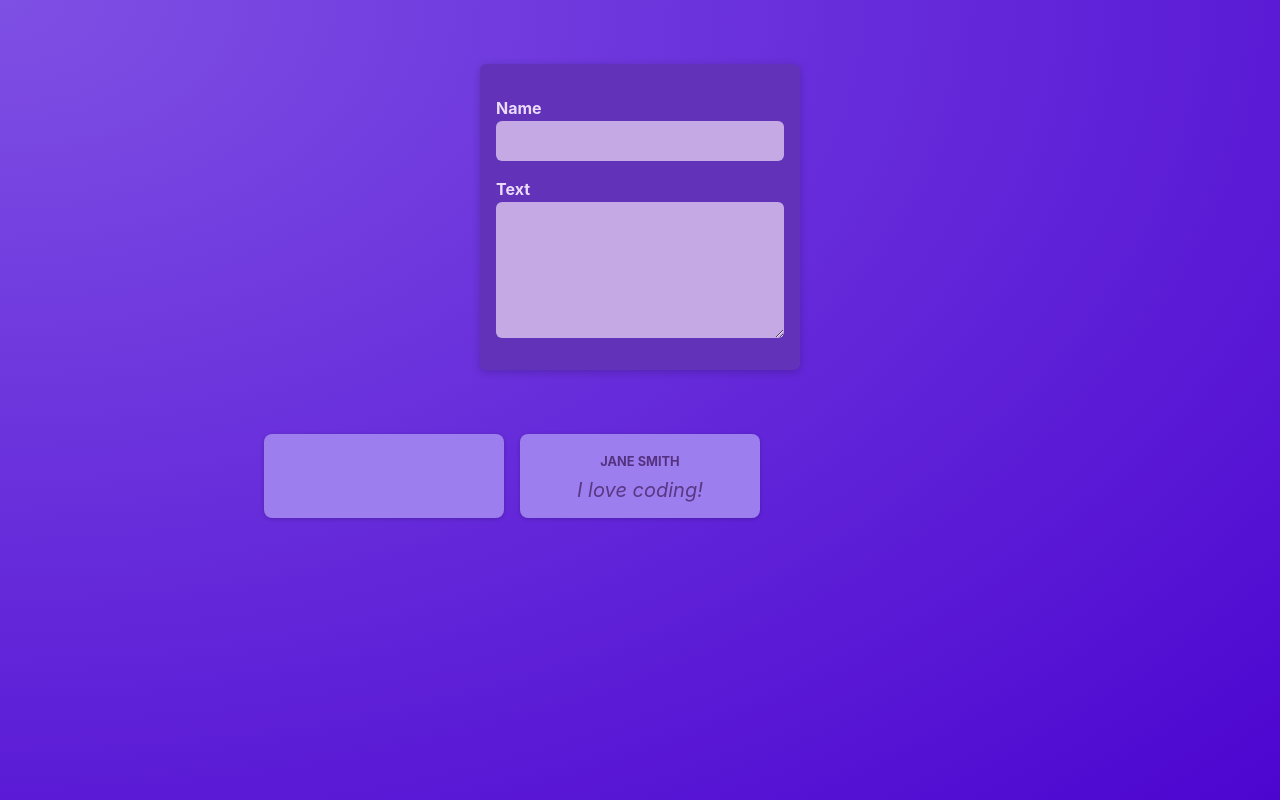
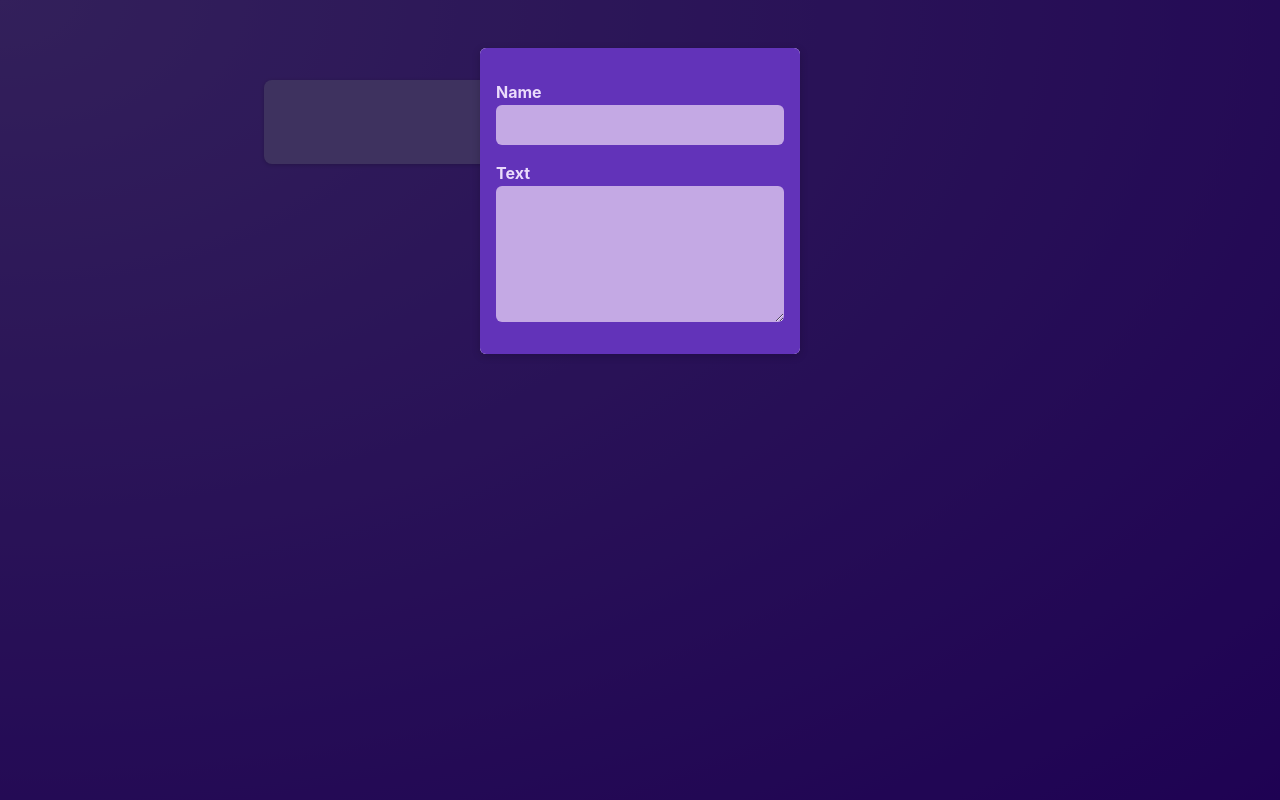
Before and after one commit to Morton358/react-crash-course, a React (Vite) app: page / in a window 1280 px wide. Built offline with nearby package versions, Linux system fonts and the light colour scheme.

Commit message:
added Modal component and placed New Post component into modal

```diff
--- /dev/null
+++ b/src/components/Modal/Modal.module.css
@@ -0,0 +1,20 @@
+.backdrop
+{
+  position: fixed;
+  top: 0;
+  left: 0;
+  width: 100%;
+  height: 100vh;
+  background-color: rgba(0, 0, 0, 0.6);
+  z-index: 1;
+}
+
+.modal
+{
+  border: none;
+  border-radius: 6px;
+  box-shadow: 0 2px 8px rgba(0, 0, 0, 0.2);
+  padding: 0;
+  overflow: hidden;
+  z-index: 1;
+}
--- /dev/null
+++ b/src/components/Modal/Modal.tsx
@@ -0,0 +1,14 @@
+import classes from './Modal.module.css';
+
+const Modal = ({ children }: { children: React.ReactNode }) => {
+  return (
+    <>
+      <div className={classes.backdrop} />
+      <dialog open className={classes.modal}>
+        {children}
+      </dialog>
+    </>
+  );
+};
+
+export default Modal;
--- a/src/components/NewPost/NewPost.module.css
+++ b/src/components/NewPost/NewPost.module.css
@@ -3,9 +3,6 @@
   background-color: #6233b9;
   padding: 1rem;
   width: 20rem;
-  margin: 2rem auto;
-  border-radius: 6px;
-  box-shadow: 0 2px 8px rgba(0, 0, 0, 0.2);
   text-align: left;
 }
 
--- a/src/components/NewPost/NewPost.tsx
+++ b/src/components/NewPost/NewPost.tsx
@@ -1,6 +1,9 @@
 import classes from './NewPost.module.css';
 
-const NewPost = (props: {
+const NewPost = ({
+  onNameChange,
+  onTextChange,
+}: {
   onNameChange: (event: React.ChangeEvent<HTMLInputElement>) => void;
   onTextChange: (event: React.ChangeEvent<HTMLTextAreaElement>) => void;
 }) => {
@@ -8,11 +11,11 @@
     <form className={classes.form}>
       <p>
         <label htmlFor='name'>Name</label>
-        <input type='text' id='name' required onChange={props.onNameChange} />
+        <input type='text' id='name' required onChange={onNameChange} />
       </p>
       <p>
         <label htmlFor='new-post'>Text</label>
-        <textarea id='new-post' rows={5} required onChange={props.onTextChange} />
+        <textarea id='new-post' rows={5} required onChange={onTextChange} />
       </p>
     </form>
   );
--- a/src/components/Posts/Posts.tsx
+++ b/src/components/Posts/Posts.tsx
@@ -2,6 +2,7 @@
 import NewPost from '../NewPost/NewPost';
 import Post from '../Post/Post';
 import classes from './Posts.module.css';
+import Modal from '../Modal/Modal';
 
 const Posts = () => {
   const [newPostText, setNewPostText] = useState('');
@@ -17,7 +18,9 @@
 
   return (
     <>
-      <NewPost onNameChange={newPostNameChangedHandler} onTextChange={newPostTextChangedHandler} />
+      <Modal>
+        <NewPost onNameChange={newPostNameChangedHandler} onTextChange={newPostTextChangedHandler} />
+      </Modal>
       <ul className={classes.posts}>
         <Post author={newPostName} body={newPostText} />
         <Post author='Jane Smith' body='I love coding!' />
```
